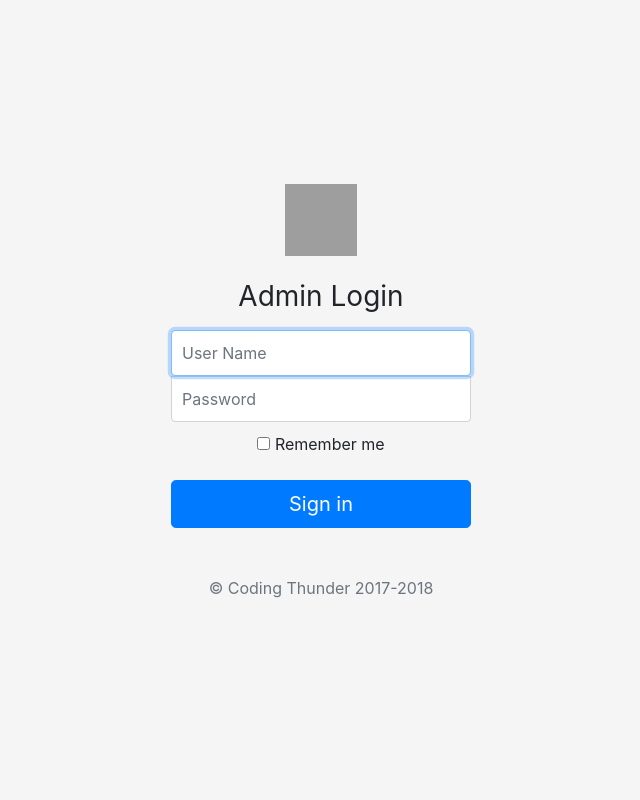
After one commit to Gunjan2202/Bloggers, a Flask app: page /dashboard in a window 1280 px wide. The commit adds this page. Shown: the whole page, without its empty margins (319-959 px from the left). Run offline with Flask 2, Linux system fonts and the light colour scheme; some libraries are stand-ins or nearby versions; grey boxes are pictures that could not be loaded.

Commit message:
added login, dashboard

```diff
--- a/app.py
+++ b/app.py
@@ -1,4 +1,4 @@
-from flask import Flask, render_template, request
+from flask import Flask, render_template, request, session, redirect
 from flask_sqlalchemy import SQLAlchemy
 # from flask_mail import Mail
 import json
@@ -10,6 +10,7 @@ with open('config.json', 'r') as c:
 
 local_server = True
 app = Flask(__name__)
+app.secret_key = 'super secret key'
 # app.config.update(
 #     MAIL_SERVER = 'smtp.gmail.com',
 #     MAIL_PORT = '465',
@@ -60,6 +61,54 @@ def post_route(post_slug):
 def about():
     return render_template('about.html', params=params)
 
+@app.route("/dashboard", methods=['GET', 'POST'])
+def dashboard():
+
+    if ('user' in session and session['user'] == params['admin_user']):
+        posts = Posts.query.all()
+        return render_template('dashboard.html', params=params, posts = posts)
+
+
+    if request.method=='POST':
+        username = request.form.get('uname')
+        userpass = request.form.get('pass')
+        if (username == params['admin_user'] and userpass == params['admin_password']):
+            #set the session variable
+            session['user'] = username
+            posts = Posts.query.all()
+            return render_template('dashboard.html', params=params, posts = posts)
+
+    return render_template('login.html', params=params)
+
+@app.route("/edit/<string:sno>", methods = ['GET', 'POST'])
+def edit(sno):
+    if ('user' in session and session['user'] == params['admin_user']):
+        if request.method == 'POST':
+            box_title = request.form.get('title')
+            tline = request.form.get('tline')
+            slug = request.form.get('slug')
+            content = request.form.get('content')
+            img_file = request.form.get('img_file')
+            date = datetime.now()
+
+            if sno=='0':
+                post = Posts(title=box_title, slug=slug, content=content, tagline=tline, img_file=img_file, date=date)
+                db.session.add(post)
+                db.session.commit()
+            else:
+                post = Posts.query.filter_by(sno=sno).first()
+                post.title = box_title
+                post.slug = slug
+                post.content = content
+                post.tagline = tline
+                post.img_file = img_file
+                post.date = date
+                db.session.commit()
+                return redirect('/edit/'+sno)
+        post = Posts.query.filter_by(sno=sno).first()
+        return render_template('edit.html', params=params, post=post, sno=sno)
+
+
 
 @app.route("/contact", methods = ['GET', 'POST'])
 def contact():
--- a/config.json
+++ b/config.json
@@ -10,6 +10,9 @@
     "blog_name": "Coding Thunder",
     "tag_line": "Heaven for programmers",
     "about_text": "Hi my name is harry and I create programming tutorials and I am a good boy",
-    "no_of_posts": 3
+    "no_of_posts": 3,
+    "login_image":"login.svg",
+    "admin_user":"gunjan",
+    "admin_password": "123"
   }
 }
--- /dev/null
+++ b/static/css/signin.css
@@ -0,0 +1,44 @@
+html,
+body {
+  height: 100%;
+}
+
+body {
+  display: -ms-flexbox;
+  display: flex;
+  -ms-flex-align: center;
+  align-items: center;
+  padding-top: 40px;
+  padding-bottom: 40px;
+  background-color: #f5f5f5;
+}
+
+.form-signin {
+  width: 100%;
+  max-width: 330px;
+  padding: 15px;
+  margin: auto;
+}
+.form-signin .checkbox {
+  font-weight: 400;
+}
+.form-signin .form-control {
+  position: relative;
+  box-sizing: border-box;
+  height: auto;
+  padding: 10px;
+  font-size: 16px;
+}
+.form-signin .form-control:focus {
+  z-index: 2;
+}
+.form-signin input[type="email"] {
+  margin-bottom: -1px;
+  border-bottom-right-radius: 0;
+  border-bottom-left-radius: 0;
+}
+.form-signin input[type="password"] {
+  margin-bottom: 10px;
+  border-top-left-radius: 0;
+  border-top-right-radius: 0;
+}
--- a/templates/index.html
+++ b/templates/index.html
@@ -1,7 +1,7 @@
 {% extends "layout.html" %}
 {% block body %}
     <!-- Page Header -->
-    <header class="masthead" style="background-image: url('{{ url_for('static', filename='img/home-bg.jpg') }}')">
+    <header class="masthead" style="background-image: url('{{ url_for('static', filename='img/earth.jpg') }}')">
       <div class="overlay"></div>
       <div class="container">
         <div class="row">
--- /dev/null
+++ b/templates/login.html
@@ -0,0 +1,42 @@
+<!doctype html>
+<html lang="en">
+  <head>
+    <meta charset="utf-8">
+    <meta name="viewport" content="width=device-width, initial-scale=1, shrink-to-fit=no">
+    <meta name="description" content="">
+    <meta name="author" content="">
+    <link rel="icon" href="../../../../favicon.ico">
+
+    <title>Admin Panel</title>
+
+    <!-- Bootstrap core CSS -->
+    <link rel="stylesheet" href="https://stackpath.bootstrapcdn.com/bootstrap/4.1.3/css/bootstrap.min.css" integrity="sha384-MCw98/SFnGE8fJT3GXwEOngsV7Zt27NXFoaoApmYm81iuXoPkFOJwJ8ERdknLPMO" crossorigin="anonymous">
+
+    <!-- Custom styles for this template -->
+    <link href="signin.css" rel="stylesheet">
+  </head>
+
+  <body class="text-center">
+
+ <link href="{{url_for('static', filename='css/signin.css')}}" rel="stylesheet">
+
+    <form class="form-signin" action="/dashboard" method="post">
+      {% set fname = 'img/'+  params['login_image']  %}
+      <img class="mb-4" src="{{url_for('static', filename=fname)}}" alt="" width="72" height="72">
+      <h1 class="h3 mb-3 font-weight-normal">Admin Login</h1>
+      <label for="uname" class="sr-only">User Name</label>
+      <input type="text" id="uname" name="uname" class="form-control" placeholder="User Name" required autofocus>
+      <label for="pass" class="sr-only">Password</label>
+      <input type="password" id="pass" name="pass" class="form-control" placeholder="Password" required>
+      <div class="checkbox mb-3">
+        <label>
+          <input type="checkbox" value="remember-me"> Remember me
+        </label>
+      </div>
+      <button class="btn btn-lg btn-primary btn-block" type="submit">Sign in</button>
+      <p class="mt-5 mb-3 text-muted">&copy; {{params['blog_name'] }} 2017-2018</p>
+    </form>
+
+
+ </body>
+</html>
--- a/templates/post.html
+++ b/templates/post.html
@@ -10,7 +10,7 @@
           <div class="col-lg-8 col-md-10 mx-auto">
             <div class="post-heading">
               <h1>{{post.title}}</h1>
-              <h2 class="subheading">You can add subheading here</h2>
+              <h2 class="subheading">{{post.tagline}}</h2>
               <span class="meta">Posted by
                 <a href="#">Admin</a>
                 on {{post.date}}</span>
```
Also changed, not shown: templates/dashboard.html (added, +74 -0 lines), templates/edit.html (added, +84 -0 lines), static/img/earth.jpg (added).
